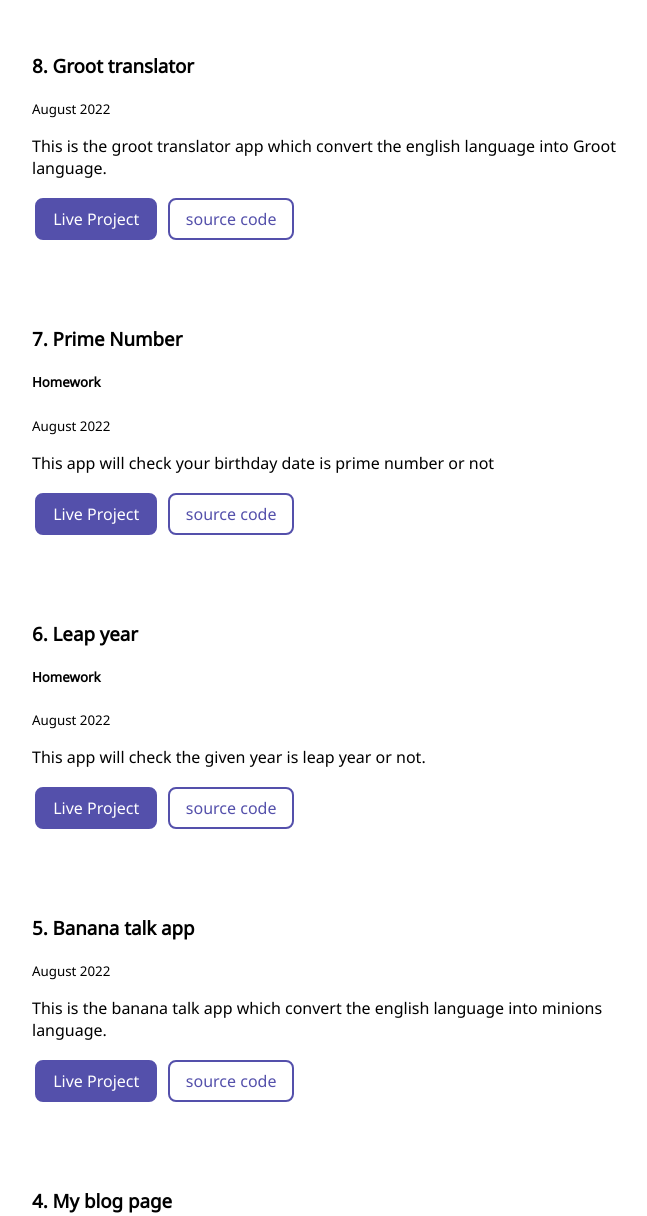
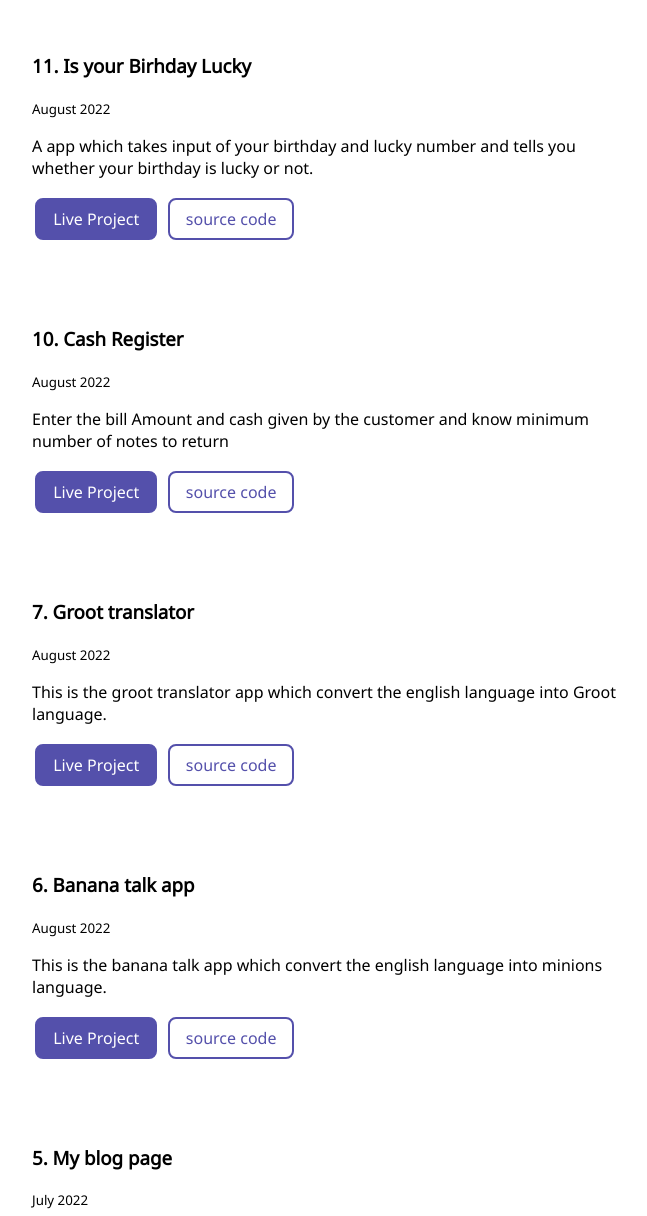
Before and after one commit to rohitturkar/rohitturkar-portfolio, a plain HTML site: page project.html in a window 1280 px wide. Shown: the part 676-1892 px from the top of the page, without its empty margins (328-975 px from the left). Drawn offline with Linux system fonts and the light colour scheme.

Commit message:
Update project.html

```diff
--- a/project.html
+++ b/project.html
@@ -30,36 +30,36 @@
     <ul class="list-non-bullet">
         <li>
             <div class="container container-center project-container">
-                <h3>8. Groot translator</h3>
+                <h3>11. Is your Birhday Lucky</h3>
+                <small>August 2022</small>
+                <p>A app which takes input of your birthday and lucky number and tells you whether your birthday is lucky or not.</p>
+                <a class="links link-primary" href="https://is-your-birthday-lucky-app-mark.netlify.app/">Live Project</a>
+                <a class="links link-secondary" href="https://github.com/rohitturkar/Is-your-birthday-lucky">source code</a>
+            </div>
+        </li>
+        <li>
+            <div class="container container-center project-container">
+                <h3>10. Cash Register</h3>
+                <small>August 2022</small>
+                <p>Enter the bill Amount and cash given by the customer and know minimum number of notes to return</p>
+                <a class="links link-primary" href="https://cash-register-app-mark.netlify.app/">Live Project</a>
+                <a class="links link-secondary" href="https://github.com/rohitturkar/cash-register">source code</a>
+            </div>
+        </li>
+        <li>
+            <div class="container container-center project-container">
+                <h3>7. Groot translator</h3>
                 <small>August 2022</small>
                 <p>This is the groot translator app which convert the english language into Groot language.</p>
                 <a class="links link-primary" href="https://groot-translating-app.netlify.app/">Live Project</a>
                 <a class="links link-secondary" href="https://github.com/rohitturkar/Groot-translator">source code</a>
             </div>
         </li>
+
+
         <li>
             <div class="container container-center project-container">
-                <h3>7. Prime Number</h3>
-                <h5>Homework</h5>
-                <small>August 2022</small>
-                <p>This app will check your birthday date is prime number or not</p>
-                <a class="links link-primary" href="https://prime-number-check-app.netlify.app/">Live Project</a>
-                <a class="links link-secondary" href="https://github.com/rohitturkar/Prime-Number">source code</a>
-            </div>
-        </li>
-        <li>
-            <div class="container container-center project-container">
-                <h3>6. Leap year</h3>
-                <h5>Homework</h5>
-                <small>August 2022</small>
-                <p>This app will check the given year is leap year or not.</p>
-                <a class="links link-primary" href="https://leap-year-check-now.netlify.app/">Live Project</a>
-                <a class="links link-secondary" href="https://github.com/rohitturkar/Leap-year">source code</a>
-            </div>
-        </li>
-        <li>
-            <div class="container container-center project-container">
-                <h3>5. Banana talk app</h3>
+                <h3>6. Banana talk app</h3>
                 <small>August 2022</small>
                 <p>This is the banana talk app which convert the english language into minions language.</p>
                 <a class="links link-primary" href="https://bananaaaa-talk.netlify.app/">Live Project</a>
@@ -69,7 +69,7 @@
 
         <li>
             <div class="container container-center project-container">
-                <h3>4. My blog page </h3>
+                <h3>5. My blog page </h3>
                 <small>July 2022</small>
                 <p>This is the my Blog page in my portfolio website, here i will showcase my blog</p>
                 <a class="links link-primary" href="https://rohitturkar.netlify.app/blog.html">Live Project</a>
```
